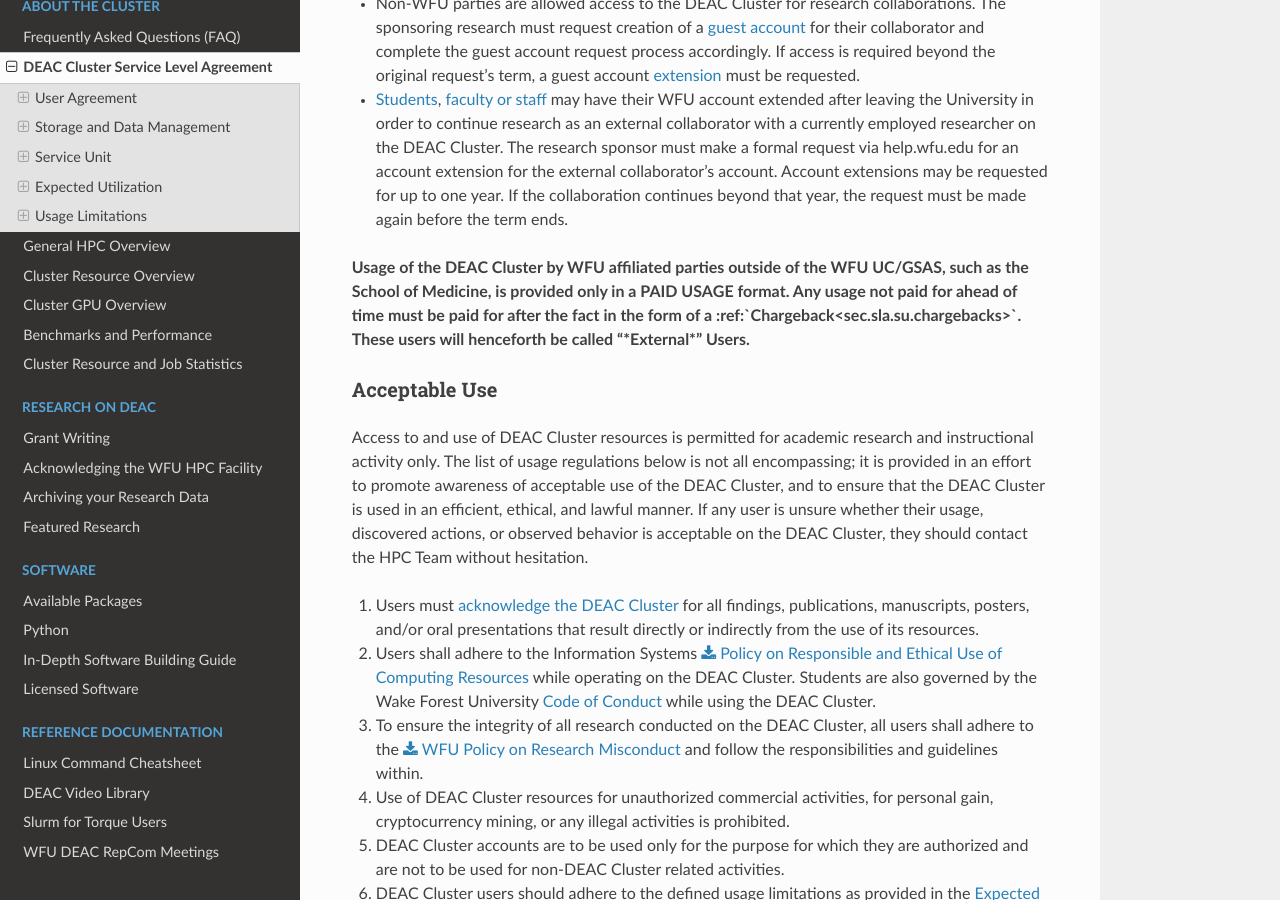
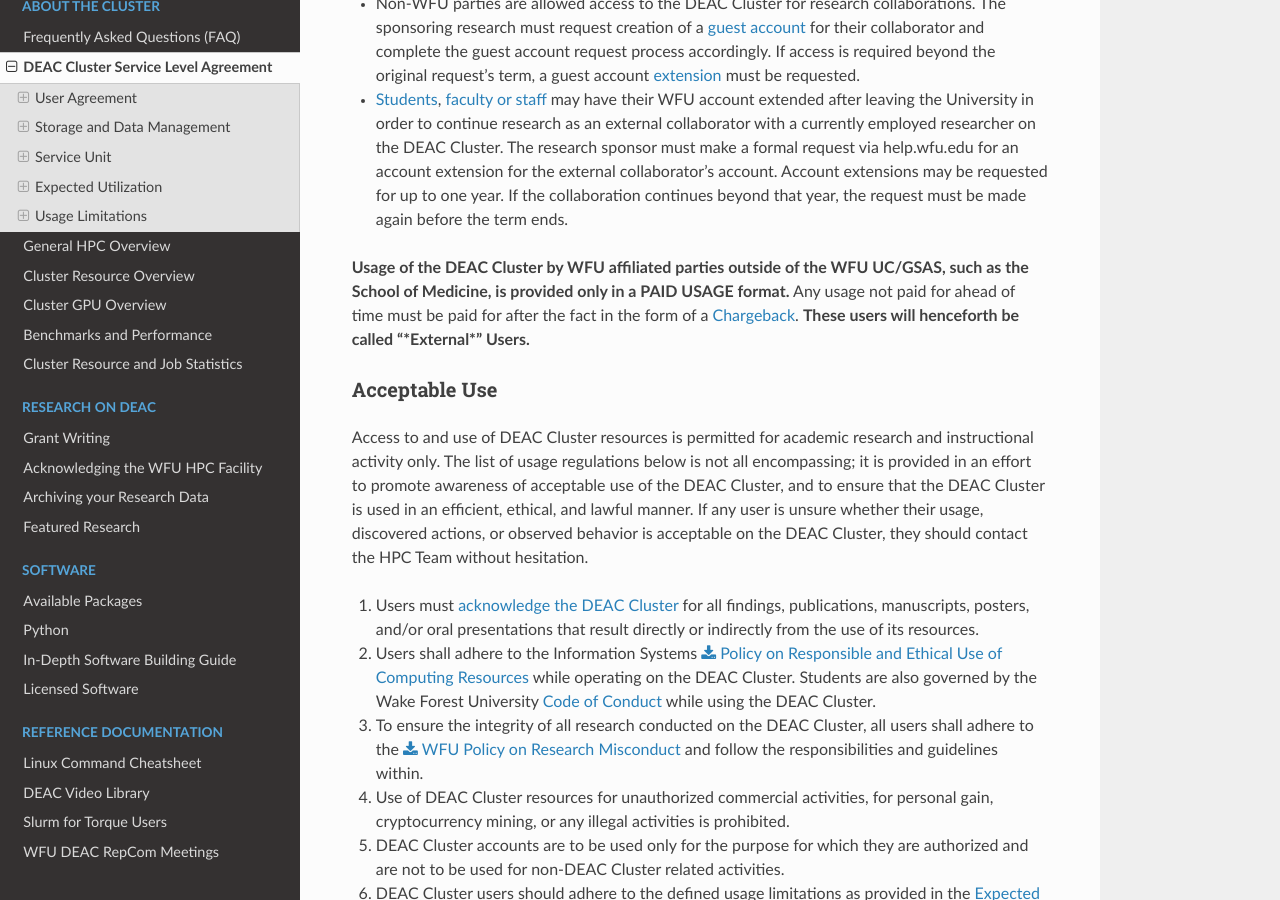
Before and after one commit to WFU-HPC/deac-docs, a Sphinx documentation site: the page built from source/cluster-sla.rst, in a window 1280 px wide and 900 px high, scrolled down 1731 px. Built offline with Sphinx 7.4.7 and the Read the Docs theme 2.0.0, drawn with Linux system fonts in a browser that asks for light colours.

Commit message:
Updating wiki

```diff
--- a/source/cluster-sla.rst
+++ b/source/cluster-sla.rst
@@ -46,7 +46,7 @@
 * Non-WFU parties are allowed access to the DEAC Cluster for research collaborations. The sponsoring research must request creation of a `guest account <https://help.wfu.edu/support/catalog/items/64>`_ for their collaborator and complete the guest account request process accordingly. If access is required beyond the original request’s term, a guest account `extension <https://help.wfu.edu/support/catalog/items/63>`_ must be requested.
 * `Students <https://help.wfu.edu/support/catalog/items/127>`_, `faculty or staff <https://help.wfu.edu/support/catalog/items/60>`_ may have their WFU account extended after leaving the University in order to continue research as an external collaborator with a currently employed researcher on the DEAC Cluster. The research sponsor must make a formal request via help.wfu.edu for an account extension for the external collaborator’s account. Account extensions may be requested for up to one year. If the collaboration continues beyond that year, the request must be made again before the term ends.
 
-**Usage of the DEAC Cluster by WFU affiliated parties outside of the WFU UC/GSAS, such as the School of Medicine, is provided only in a PAID USAGE format. Any usage not paid for ahead of time must be paid for after the fact in the form of a :ref:`Chargeback<sec.sla.su.chargebacks>`. These users will henceforth be called "*External*" Users.**
+**Usage of the DEAC Cluster by WFU affiliated parties outside of the WFU UC/GSAS, such as the School of Medicine, is provided only in a PAID USAGE format.** Any usage not paid for ahead of time must be paid for after the fact in the form of a :ref:`Chargeback<sec.sla.su.chargebacks>`. **These users will henceforth be called "*External*" Users.**
 
 .. _sec.sla.ua.acceptable_use:
 
```
